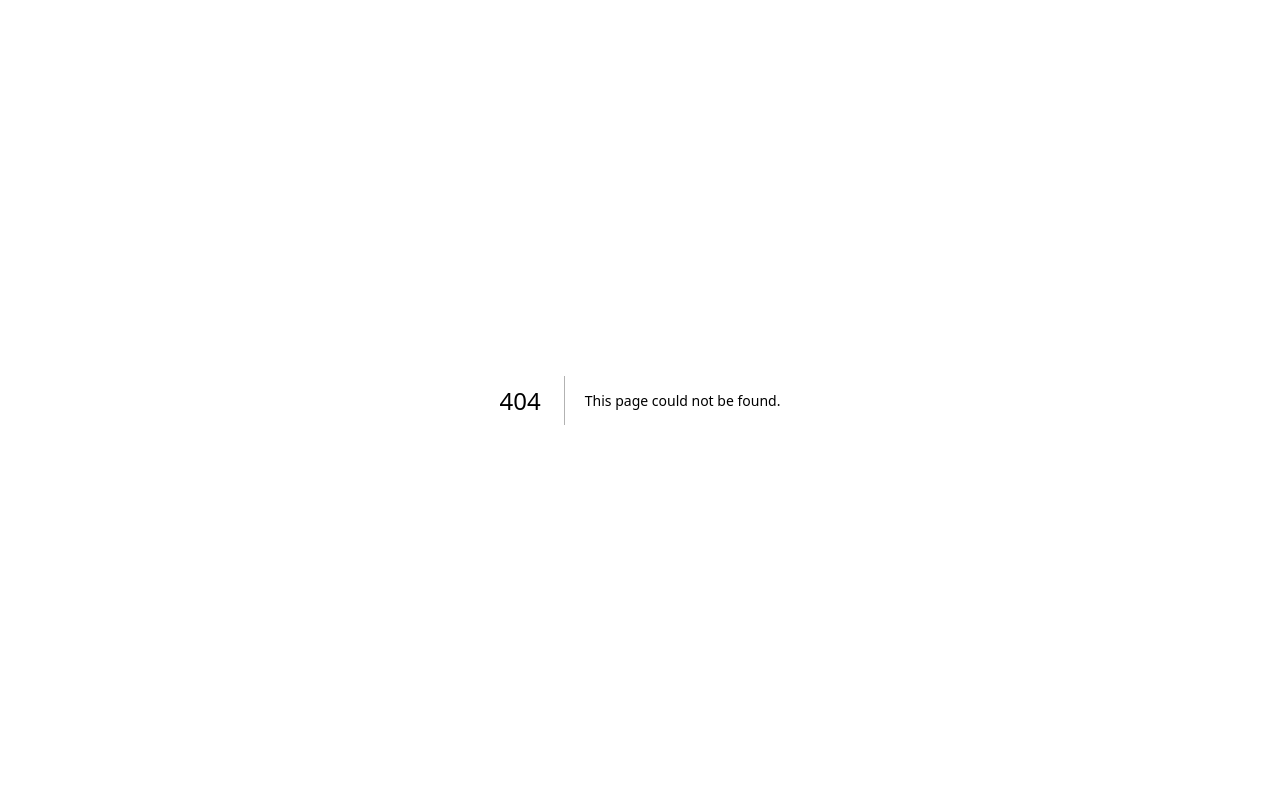
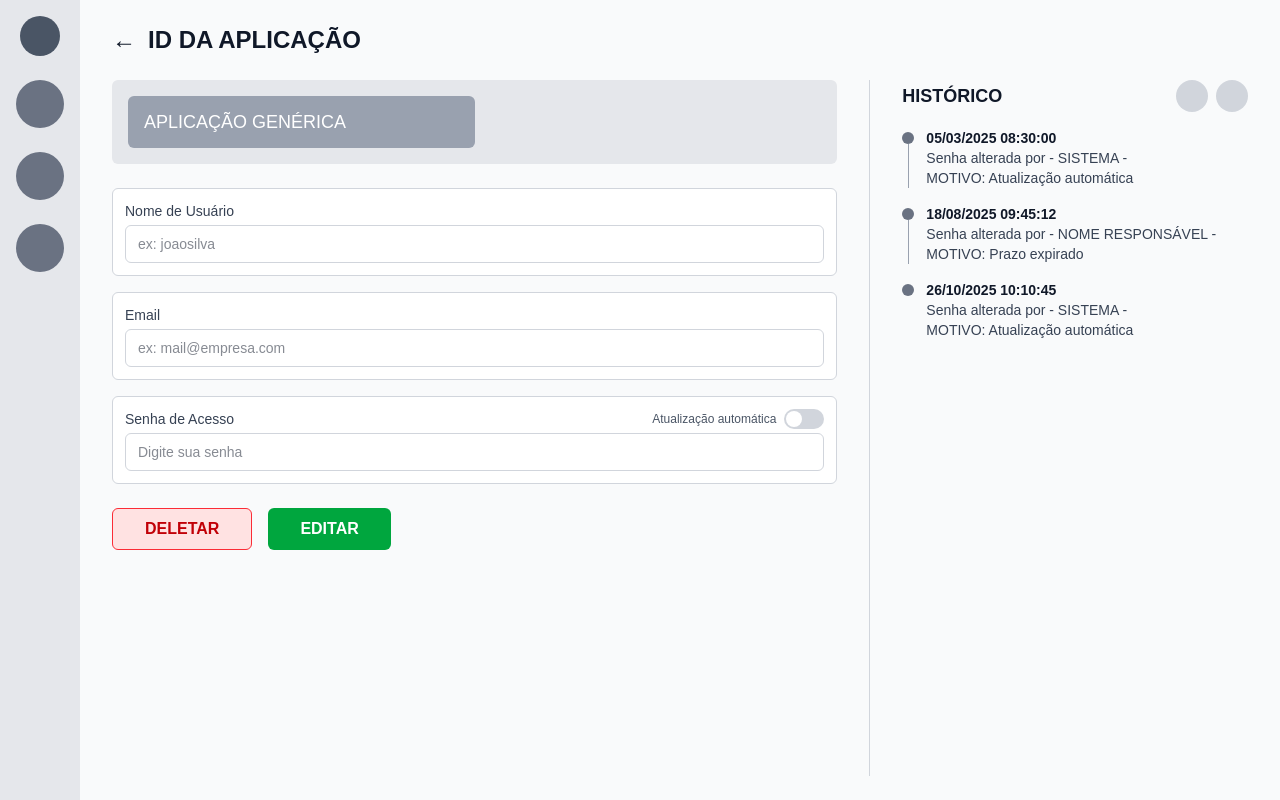
Before and after one commit to FOREST-KEY-PI-FATEC-JOHN-DEERE/forest_key_web_app, a Next.js app: page /history in a window 1280 px wide. Before the commit this address had no page. Built offline with nearby package versions, Linux system fonts and the light colour scheme.

Commit message:
create a audit/history screen

```diff
--- /dev/null
+++ b/src/app/history/page.tsx
@@ -0,0 +1,173 @@
+"use client";
+import { useState } from "react";
+
+export default function historyPage() {
+  const [autoUpdate, setAutoUpdate] = useState(false);
+
+  return (
+    <div className="flex h-screen bg-gray-50 text-gray-900">
+      {/* Barra lateral (ESSA PARTE SUBSTITUIR PELO COMPONENTE QUANDO SUBIR) */}
+      <aside className="w-20 bg-gray-200 flex flex-col items-center py-4">
+        <div className="w-10 h-10 rounded-full bg-gray-600 mb-6"></div>
+
+        <div className="flex flex-col items-center gap-6">
+          <div className="w-12 h-12 rounded-full bg-gray-500 flex items-center justify-center text-white text-lg font-semibold"></div>
+          <div className="w-12 h-12 rounded-full bg-gray-500 flex items-center justify-center text-white text-lg font-semibold"></div>
+          <div className="w-12 h-12 rounded-full bg-gray-500 flex items-center justify-center text-white text-lg font-semibold"></div>
+        </div>
+      </aside>
+
+      <main className="flex-1 flex flex-col px-8 py-6">
+        {/* Cabeçalho */}
+        <div className="flex items-center gap-3 mb-6">
+          <button className="text-2xl font-semibold">{`←`}</button>
+          <h1 className="text-2xl font-semibold">ID DA APLICAÇÃO</h1>
+        </div>
+
+        <div className="flex flex-1 gap-8">
+          {/* Coluna principal */}
+          <div className="flex-1 flex flex-col">
+            {/* Nome da Aplicação */}
+            <div className="bg-gray-200 rounded-md p-4 mb-6">
+              <div className="bg-gray-400 text-white text-lg font-medium rounded-md px-4 py-3 w-1/2">
+                APLICAÇÃO GENÉRICA
+              </div>
+            </div>
+
+            {/* Campos */}
+            <div className="flex flex-col gap-4 mb-6">
+              {/* Campo 1 - Nome de Usuário */}
+              <div className="border border-gray-300 rounded-md p-3 bg-white">
+                <label className="block text-sm text-gray-700 mb-1">
+                  Nome de Usuário
+                </label>
+                <input
+                  type="text"
+                  placeholder="ex: joaosilva"
+                  className="w-full border border-gray-300 rounded-md px-3 py-2 text-sm focus:outline-none focus:ring-1 focus:ring-green-500"
+                />
+              </div>
+
+              {/* Campo 2 - Email */}
+              <div className="border border-gray-300 rounded-md p-3 bg-white">
+                <label className="block text-sm text-gray-700 mb-1">Email</label>
+                <input
+                  type="email"
+                  placeholder="ex: mail@empresa.com"
+                  className="w-full border border-gray-300 rounded-md px-3 py-2 text-sm focus:outline-none focus:ring-1 focus:ring-green-500"
+                />
+              </div>
+
+              {/* Campo 3 - Senha de Acesso  */}
+              <div className="border border-gray-300 rounded-md p-3 bg-white">
+                <div className="flex justify-between items-center mb-1">
+                  <label className="block text-sm text-gray-700">
+                    Senha de Acesso
+                  </label>
+
+                  {/* true/false */}
+                  <div className="flex items-center gap-2">
+                    <span className="text-xs text-gray-600">Atualização automática</span>
+                    <button
+                      onClick={() => setAutoUpdate(!autoUpdate)}
+                      className={`w-10 h-5 rounded-full relative transition-colors ${
+                        autoUpdate ? "bg-green-500" : "bg-gray-300"
+                      }`}
+                    >
+                      <span
+                        className={`absolute top-0.5 left-0.5 w-4 h-4 bg-white rounded-full transition-transform ${
+                          autoUpdate ? "translate-x-5" : ""
+                        }`}
+                      ></span>
+                    </button>
+                  </div>
+                </div>
+
+                {/* campo da senha*/}
+                {autoUpdate ? (
+                  <div className="w-full border border-dashed border-gray-400 rounded-md px-3 py-2 text-sm text-gray-500 bg-gray-100">
+                    Atualização automática
+                  </div>
+                ) : (
+                  <input
+                    type="password"
+                    placeholder="Digite sua senha"
+                    className="w-full border border-gray-300 rounded-md px-3 py-2 text-sm focus:outline-none focus:ring-1 focus:ring-green-500"
+                  />
+                )}
+              </div>
+            </div>
+
+            {/* Botões delerte e edit */}
+            <div className="flex gap-4">
+              <button className="px-8 py-2 bg-red-100 border border-red-500 text-red-700 font-semibold rounded-md hover:bg-red-200 transition">
+                DELETAR
+              </button>
+              <button className="px-8 py-2 bg-green-600 text-white font-semibold rounded-md hover:bg-green-700 transition">
+                EDITAR
+              </button>
+            </div>
+          </div>
+
+          {/* Histórico */}
+          <div className="w-1/3 border-l border-gray-300 pl-8">
+            <div className="flex justify-between items-center mb-4">
+              <h2 className="text-lg font-semibold">HISTÓRICO</h2>
+              <div className="flex gap-2">
+                <div className="w-8 h-8 rounded-full overflow-hidden bg-gray-300 flex items-center justify-center"></div>
+                <div className="w-8 h-8 rounded-full overflow-hidden bg-gray-300 flex items-center justify-center"></div>
+              </div>
+            </div>
+
+            {/* Timeline */}
+            <div className="space-y-4">
+              {/* msg 1 */}
+              <div className="flex gap-3">
+                <div className="flex flex-col items-center">
+                  <div className="w-3 h-3 rounded-full bg-gray-500 mt-1"></div>
+                  <div className="w-px flex-1 bg-gray-400"></div>
+                </div>
+                <div>
+                  <p className="text-sm font-semibold">05/03/2025 08:30:00</p>
+                  <p className="text-sm text-gray-700">
+                    Senha alterada por - SISTEMA - <br />
+                    MOTIVO: Atualização automática
+                  </p>
+                </div>
+              </div>
+
+              {/* msg 2 */}
+              <div className="flex gap-3">
+                <div className="flex flex-col items-center">
+                  <div className="w-3 h-3 rounded-full bg-gray-500 mt-1"></div>
+                  <div className="w-px flex-1 bg-gray-400"></div>
+                </div>
+                <div>
+                  <p className="text-sm font-semibold">18/08/2025 09:45:12</p>
+                  <p className="text-sm text-gray-700">
+                    Senha alterada por - NOME RESPONSÁVEL - <br />
+                    MOTIVO: Prazo expirado
+                  </p>
+                </div>
+              </div>
+
+              {/* msg 3 */}
+              <div className="flex gap-3">
+                <div className="flex flex-col items-center">
+                  <div className="w-3 h-3 rounded-full bg-gray-500 mt-1"></div>
+                </div>
+                <div>
+                  <p className="text-sm font-semibold">26/10/2025 10:10:45</p>
+                  <p className="text-sm text-gray-700">
+                    Senha alterada por - SISTEMA - <br />
+                    MOTIVO: Atualização automática
+                  </p>
+                </div>
+              </div>
+            </div>
+          </div>
+        </div>
+      </main>
+    </div>
+  );
+}
```
Also changed, not shown: 1 other file (tests, documents, lock files or other folders).
